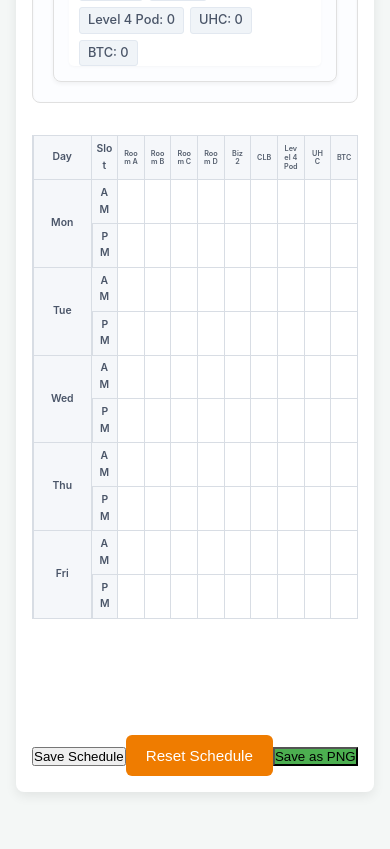
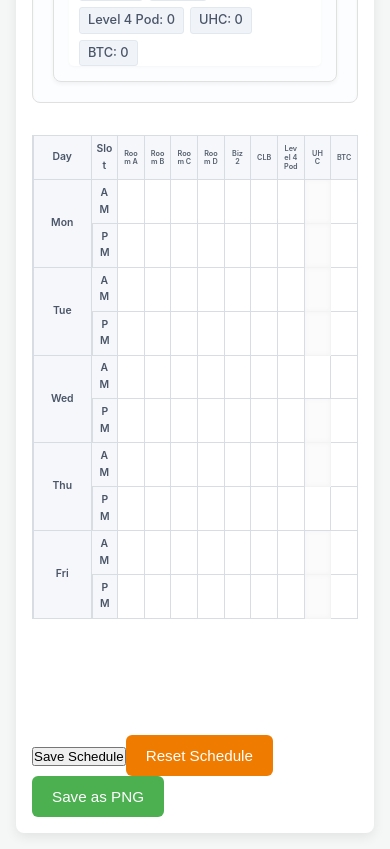
Before and after one commit to jxhnthan/room-scheduler, a React (Create React App) app: page / in a window 390 px wide. Shown: the part 3300-4149 px from the top of the page. Before the commit the page ends 4108 px from the top, so only its background shows below. Built offline with nearby package versions, Linux system fonts and the light colour scheme.

Commit message:
Update App.css

```diff
--- a/src/App.css
+++ b/src/App.css
@@ -42,6 +42,11 @@
   --color-error-bg: #fee2e2;
   --color-error-border: #fecaca;
   --color-error-text: #991b1b;
+
+  /* NEW: UHC Blocked Cell Colors */
+  --color-blocked-uhc-bg: #f9f9f9; /* Lighter grey for blocked cells */
+  --color-blocked-uhc-border: #ececec; /* Slightly darker border */
+  --color-blocked-uhc-text: #a0a0a0; /* Dimmed text color */
 
   --rules-panel-width: 400px; /* Define a variable for panel width */
 }
@@ -324,12 +329,11 @@ h1 {
   flex: 1 1 280px;
   border: 1px solid var(--color-border-light);
   padding: 1.25rem;
-  max-height: 500px; /* This will be overridden by the new height below for better scrolling */
+  /* max-height: 500px; - Removed, will be controlled by flex */
   overflow-y: auto; /* Enable scrolling for therapist list and counts */
   background: var(--color-background-list);
   border-radius: 8px;
   box-shadow: inset 0 1px 3px rgba(0, 0, 0, 0.05);
-  /* Adjusted for better scrolling of both lists */
   display: flex;
   flex-direction: column;
 }
@@ -377,20 +381,19 @@ h1 {
 /* === Schedule Table === */
 .schedule-table-wrapper {
   flex: 3 1 600px;
-  /* REMOVE overflow-x: auto; to disable horizontal scrolling */
-  /* overflow-x: auto; */
+  overflow-x: auto; /* Keep horizontal scrolling for now, it's safer for fixed table layout */
   -webkit-overflow-scrolling: touch;
 }
 
 table {
   width: 100%; /* Important: makes the table fill available width */
-  table-layout: fixed; /* NEW: Helps columns distribute width evenly */
+  table-layout: fixed; /* Helps columns distribute width evenly */
   border-collapse: separate;
   border-spacing: 0;
   border-top: 1px solid var(--color-border-medium);
   border-left: 1px solid var(--color-border-medium);
   text-align: center;
-  /* REMOVE min-width: fit-content; */
+  min-width: fit-content; /* Ensure table takes at least its content width if columns shrink */
 }
 
 th,
@@ -401,15 +404,12 @@ td {
   border-left: none;
 
   padding: 0.5rem;
-  /* REMOVE min-width: 90px; or set to a very small value */
-  /* min-width: 90px; */
-  /* max-width: 150px; -- this will also constrain shrinking */
   vertical-align: middle;
   font-size: 0.9rem;
   background-color: var(--color-background-white);
-  /* NEW: Allow text to wrap if cell is too small */
   word-wrap: break-word;
   overflow-wrap: break-word;
+  position: relative; /* Needed for drag-over overlay, and z-index for sticky cells */
 }
 
 th {
@@ -429,8 +429,7 @@ th {
   left: 0;
   z-index: 11;
   background-color: var(--color-background-table-header);
-  /* Use a relative width for the first column if others are flexible */
-  width: 10%; /* NEW: Give it a percentage of the table width */
+  width: 10%; /* Percentage width */
   min-width: 60px; /* A minimum width might still be necessary for readability */
   border-left: 1px solid var(--color-border-medium);
 }
@@ -438,13 +437,14 @@ th {
   background-color: var(--color-background-white);
 }
 
-/* New sticky columns for Weekly View - Applied when .weekly-view-active is present */
+/* NEW: Classes for cells in the Weekly View to control sticky columns */
+/* Add this class to the <table> element when in weekly view */
 .weekly-view-active .sticky-col-day {
   position: sticky;
   left: 0;
   z-index: 12;
   background-color: var(--color-background-table-header);
-  width: 10%; /* NEW: Percentage width */
+  width: 10%; /* Percentage width */
   min-width: 60px; /* Minimum width */
   border-left: 1px solid var(--color-border-medium);
 }
@@ -454,26 +454,26 @@ th {
   left: 0;
   z-index: 12;
   background-color: var(--color-background-white);
-  width: 10%; /* NEW: Percentage width */
+  width: 10%; /* Percentage width */
   min-width: 60px; /* Minimum width */
   border-left: 1px solid var(--color-border-medium);
 }
 
 .weekly-view-active .sticky-col-slot {
   position: sticky;
-  left: 10%; /* NEW: Adjust left based on percentage width of .sticky-col-day */
+  left: 10%; /* Adjust left based on percentage width of .sticky-col-day */
   z-index: 11;
   background-color: var(--color-background-table-header);
-  width: 10%; /* NEW: Percentage width */
+  width: 10%; /* Percentage width */
   min-width: 60px; /* Minimum width */
 }
 
 .weekly-view-active .sticky-col-slot-cell {
   position: sticky;
-  left: 10%; /* NEW: Adjust left based on percentage width of .sticky-col-day-cell */
+  left: 10%; /* Adjust left based on percentage width of .sticky-col-day-cell */
   z-index: 11;
   background-color: var(--color-background-white);
-  width: 10%; /* NEW: Percentage width */
+  width: 10%; /* Percentage width */
   min-width: 60px; /* Minimum width */
 }
 
@@ -499,7 +499,7 @@ small {
 }
 
 .placeholder {
-  font-size: 0.1em;
+  font-size: 0.1em; /* This seems too small, consider increasing if text is still visible */
   display: block;
 }
 
@@ -517,10 +517,24 @@ small {
   align-items: center;
   gap: 0.2em;
   min-height: 35px;
-  text-align: left; /* NEW: Allow therapist name to align left within squeezed cell */
+  text-align: left; /* Allow therapist name to align left within squeezed cell */
+  cursor: grab; /* Enable dragging out */
+  transition: background-color 0.2s ease, transform 0.15s ease, box-shadow 0.2s ease;
 }
 
-.clear-slot-btn {
+.assigned-therapist:hover {
+  background-color: var(--color-primary-lighter);
+  box-shadow: 0 2px 5px rgba(0, 0, 0, 0.1);
+}
+
+.assigned-therapist:active {
+  cursor: grabbing;
+  background-color: var(--color-primary);
+  color: var(--nus-white);
+  transform: scale(0.98);
+}
+
+.assigned-therapist-clear-btn { /* Renamed from .clear-slot-btn */
   background: none;
   border: none;
   color: var(--color-error-text);
@@ -534,10 +548,44 @@ small {
   flex-shrink: 0;
 }
 
-.clear-slot-btn:hover {
+.assigned-therapist-clear-btn:hover {
   opacity: 1;
   color: #ef4444;
 }
+
+/* === UHC Blocked Cell Styling === */
+.blocked-uhc {
+  background-color: var(--color-blocked-uhc-bg); /* Light grey background */
+  border-color: var(--color-blocked-uhc-border); /* Slightly darker border */
+  cursor: not-allowed; /* Indicate it's not allowed */
+  opacity: 0.6; /* Slightly dim it */
+  pointer-events: none; /* Prevent drag and drop *into* these cells */
+  box-shadow: inset 0 0 5px rgba(0, 0, 0, 0.05); /* Subtle inner shadow */
+}
+
+/* Ensure text color is also dimmed for blocked cells */
+.blocked-uhc span { /* Targeting any text within the cell, adjust if needed */
+  color: var(--color-blocked-uhc-text);
+}
+
+/* Allow dragging *out* of a blocked UHC cell if a therapist is already assigned there */
+.blocked-uhc .assigned-therapist {
+  pointer-events: auto; /* Re-enable pointer events for the therapist div */
+  cursor: grab; /* Restore grab cursor for dragging out */
+  background-color: rgba(var(--color-primary-light), 0.5); /* Semi-transparent background for therapist */
+  color: rgba(var(--color-primary), 0.7); /* Semi-transparent text */
+  box-shadow: none; /* Remove shadow to blend in */
+}
+.blocked-uhc .assigned-therapist:hover {
+  background-color: rgba(var(--color-primary-lighter), 0.7); /* Slightly darker on hover */
+  box-shadow: none;
+}
+.blocked-uhc .assigned-therapist:active {
+  background-color: rgba(var(--color-primary), 0.8);
+  color: var(--nus-white);
+  transform: scale(0.98);
+}
+
 
 /* === Buttons & Messages === */
 .button-group {
@@ -545,11 +593,12 @@ small {
   display: flex;
   gap: 1rem;
   flex-wrap: wrap;
-  justify-content: flex-end;
+  justify-content: flex-end; /* Align buttons to the right */
 }
 
 .copy-btn,
-.reset-btn {
+.reset-btn,
+.save-png-btn { /* Apply common styling to all action buttons */
   padding: 0.75rem 1.25rem;
   color: var(--nus-white);
   border: none;
@@ -557,7 +606,7 @@ small {
   cursor: pointer;
   font-size: 0.95rem;
   font-weight: 500;
-  transition: background-color 0.2s ease-in-out, box-shadow 0.2s ease;
+  transition: background-color 0.2s ease-in-out, box-shadow 0.2s ease, transform 0.1s ease;
 }
 
 .copy-btn {
@@ -567,6 +616,7 @@ small {
 .copy-btn:hover {
   background: var(--color-primary-dark);
   box-shadow: 0 2px 8px rgba(0, 0, 0, 0.1);
+  transform: translateY(-1px);
 }
 
 .copy-btn:focus,
@@ -583,6 +633,7 @@ small {
 .reset-btn:hover {
   background: var(--color-secondary-dark);
   box-shadow: 0 2px 8px rgba(0, 0, 0, 0.1);
+  transform: translateY(-1px);
 }
 
 .reset-btn:focus,
@@ -593,13 +644,13 @@ small {
 }
 
 .save-png-btn {
-  /* New style for the PNG save button */
   background: #4caf50; /* Green */
 }
 
 .save-png-btn:hover {
   background: #388e3c; /* Darker green */
   box-shadow: 0 2px 8px rgba(0, 0, 0, 0.1);
+  transform: translateY(-1px);
 }
 
 .save-png-btn:focus,
@@ -747,7 +798,6 @@ small {
   td {
     padding: 0.4rem;
     font-size: 0.8rem;
-    /* min-width: 80px; - removed */
   }
 
   small {
@@ -853,7 +903,7 @@ small {
     min-height: 25px;
     font-size: 0.6rem;
   }
-  .clear-slot-btn {
+  .assigned-therapist-clear-btn { /* Use the new class name */
     font-size: 0.8em;
   }
   /* Further squeeze down cell sizes if needed */
```
